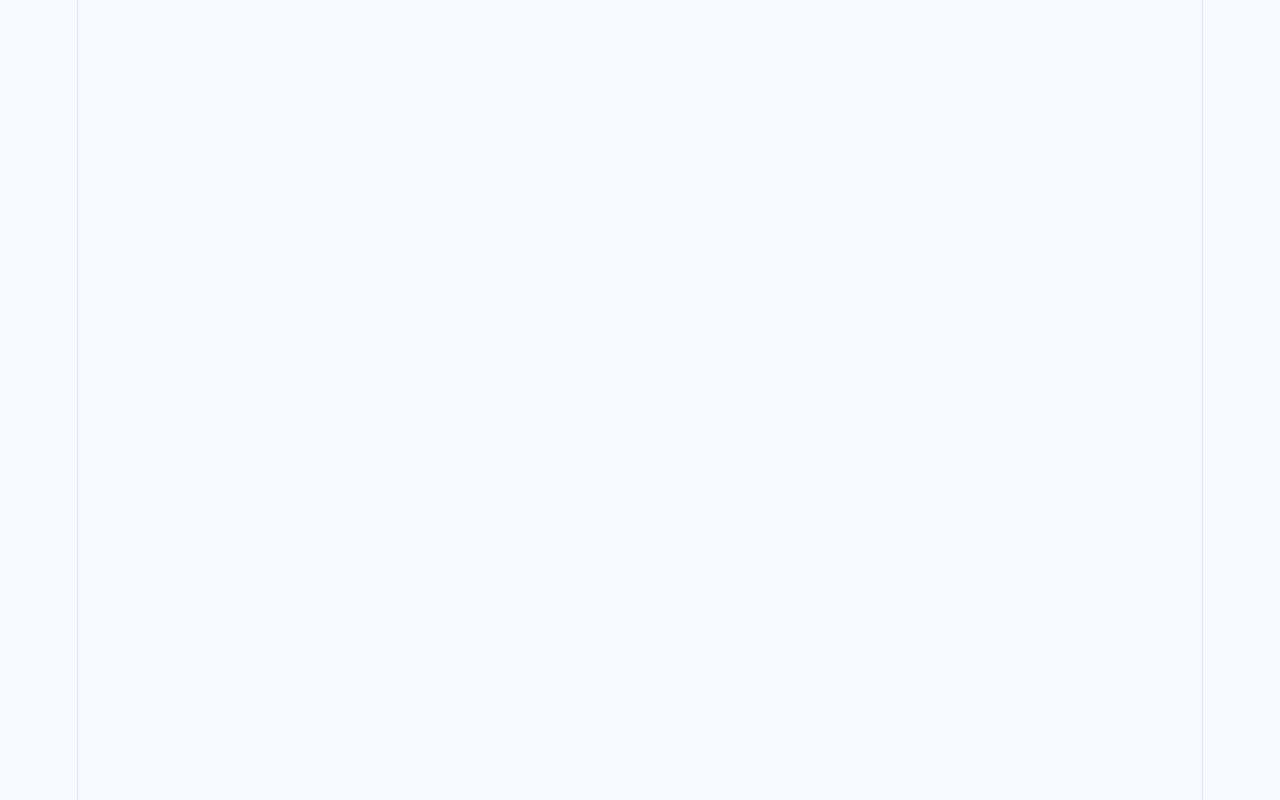
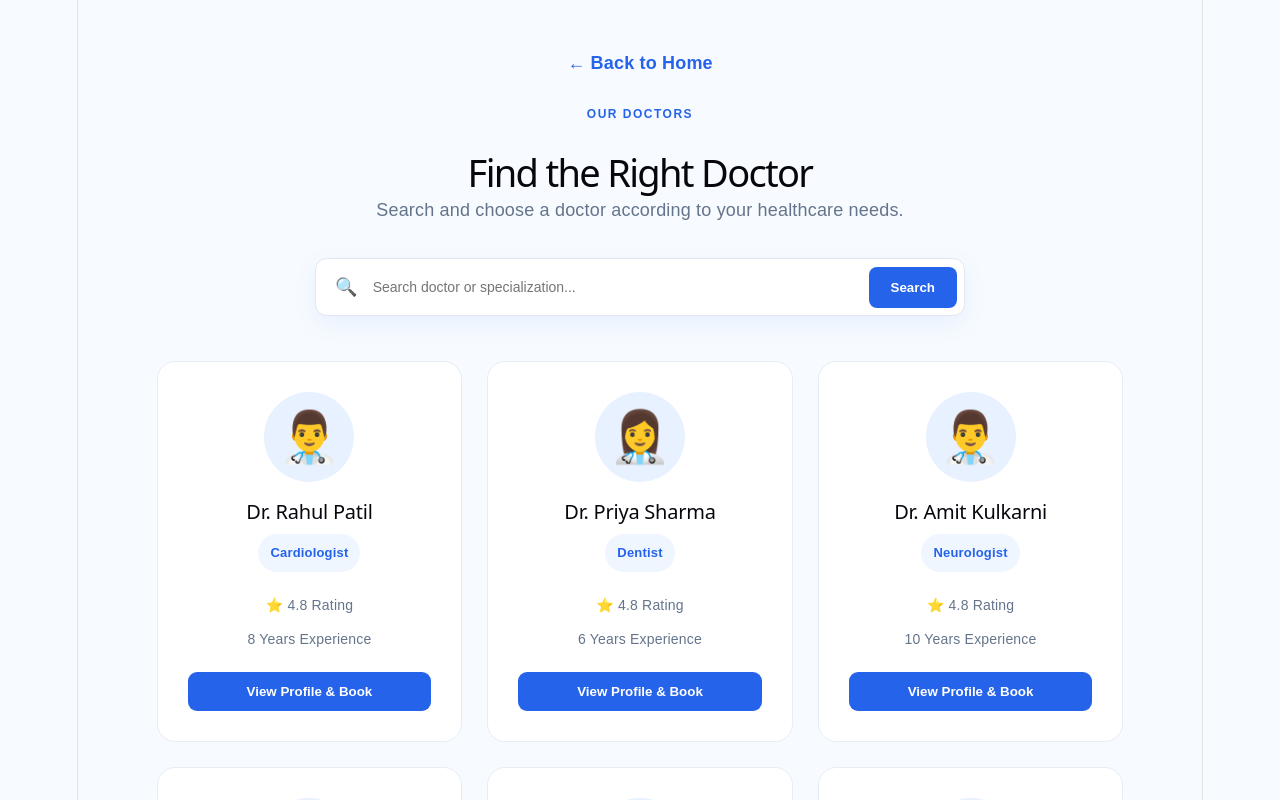
Before and after one commit to kakadeAnushka24/healthcare-appointment-management-system, a React app in the folder frontend/: page /doctors in a window 1280 px wide. Before the commit this address had no page. Shown: the top 800 px of the page. Built offline with nearby package versions, Linux system fonts and the light colour scheme; the HTML template or start-up script is replaced by a standard one.

Commit message:
add new css

```diff
--- a/frontend/src/App.css
+++ b/frontend/src/App.css
@@ -606,3 +606,186 @@ input {
     width: 100%;
   }
 }
+
+/* ================= DOCTORS PAGE ================= */
+
+.doctors-page {
+  min-height: 100vh;
+  padding: 50px 7%;
+  background: #f7fbff;
+}
+
+.doctors-header {
+  text-align: center;
+  margin-bottom: 35px;
+}
+
+.back-home {
+  display: inline-block;
+  color: #2563eb;
+  font-weight: 600;
+  margin-bottom: 25px;
+}
+
+.doctors-header > span {
+  display: block;
+  color: #2563eb;
+  font-size: 12px;
+  font-weight: 800;
+  letter-spacing: 1.5px;
+  margin-bottom: 10px;
+}
+
+.doctors-header h1 {
+  font-size: 38px;
+  margin-bottom: 12px;
+}
+
+.doctors-header p {
+  color: #64748b;
+}
+
+/* Search */
+
+.doctor-search {
+  max-width: 650px;
+  margin: 0 auto 45px;
+  display: flex;
+  align-items: center;
+  gap: 10px;
+  background: white;
+  padding: 7px;
+  border: 1px solid #e2e8f0;
+  border-radius: 12px;
+  box-shadow: 0 8px 25px rgba(37, 99, 235, 0.08);
+}
+
+.doctor-search span {
+  padding-left: 12px;
+}
+
+.doctor-search input {
+  flex: 1;
+  border: none;
+  outline: none;
+  padding: 13px 5px;
+  font-size: 14px;
+}
+
+.doctor-search button {
+  border: none;
+  background: #2563eb;
+  color: white;
+  padding: 13px 22px;
+  border-radius: 8px;
+  cursor: pointer;
+  font-weight: 600;
+}
+
+/* Doctor Cards */
+
+.doctors-grid {
+  display: grid;
+  grid-template-columns: repeat(3, 1fr);
+  gap: 25px;
+}
+
+.doctor-profile-card {
+  background: white;
+  padding: 30px;
+  text-align: center;
+  border-radius: 18px;
+  border: 1px solid #e5edf6;
+  transition: 0.25s;
+}
+
+.doctor-profile-card:hover {
+  transform: translateY(-6px);
+  box-shadow: 0 15px 35px rgba(37, 99, 235, 0.12);
+  border-color: #bfdbfe;
+}
+
+.doctor-profile-icon {
+  width: 90px;
+  height: 90px;
+  margin: 0 auto 18px;
+  display: flex;
+  align-items: center;
+  justify-content: center;
+  background: #e8f1ff;
+  border-radius: 50%;
+  font-size: 50px;
+}
+
+.doctor-profile-card h2 {
+  font-size: 20px;
+  margin-bottom: 10px;
+}
+
+.specialization {
+  display: inline-block;
+  padding: 6px 12px;
+  background: #eff6ff;
+  color: #2563eb;
+  border-radius: 20px;
+  font-size: 13px;
+  font-weight: 600;
+  margin-bottom: 12px;
+}
+
+.doctor-profile-card p {
+  color: #64748b;
+  font-size: 14px;
+  margin: 8px 0;
+}
+
+.doctor-profile-card .experience {
+  margin-bottom: 20px;
+}
+
+.book-btn {
+  width: 100%;
+  padding: 12px;
+  border: none;
+  border-radius: 9px;
+  background: #2563eb;
+  color: white;
+  font-weight: 600;
+  cursor: pointer;
+}
+
+.book-btn:hover {
+  background: #1d4ed8;
+}
+
+/* Doctors Responsive */
+
+@media (max-width: 1000px) {
+  .doctors-grid {
+    grid-template-columns: repeat(2, 1fr);
+  }
+}
+
+@media (max-width: 650px) {
+  .doctors-page {
+    padding: 40px 5%;
+  }
+
+  .doctors-header h1 {
+    font-size: 30px;
+  }
+
+  .doctor-search {
+    flex-direction: column;
+    padding: 10px;
+  }
+
+  .doctor-search input,
+  .doctor-search button {
+    width: 100%;
+  }
+
+  .doctors-grid {
+    grid-template-columns: 1fr;
+  }
+}
--- a/frontend/src/App.jsx
+++ b/frontend/src/App.jsx
@@ -1,6 +1,7 @@
 import { BrowserRouter, Routes, Route, Link } from "react-router-dom";
 import Login from "./pages/login";
 import Register from "./pages/register";
+import Doctors from "./pages/doctors";
 import "./App.css";
 
 function Home() {
@@ -32,7 +33,7 @@ function Home() {
         </div>
       </nav>
 
-      {/* Hero Section */}
+      {/* Hero */}
       <section className="hero">
         <div className="hero-content">
 
@@ -51,13 +52,14 @@ function Home() {
             and manage your healthcare easily from one place.
           </p>
 
-          {/* Main Search */}
           <div className="main-search">
             <span>🔍</span>
+
             <input
               type="text"
               placeholder="Search doctor, treatment or specialization..."
             />
+
             <button>Search</button>
           </div>
 
@@ -78,9 +80,12 @@ function Home() {
         </div>
 
         <div className="hero-visual">
+
           <div className="doctor-card">
             <div className="doctor-avatar">👨‍⚕️</div>
+
             <h3>Quality Healthcare</h3>
+
             <p>Care you can trust</p>
 
             <div className="doctor-status">
@@ -103,15 +108,21 @@ function Home() {
               <small>Your data is protected</small>
             </div>
           </div>
+
         </div>
       </section>
 
-      {/* Specializations */}
+      {/* Services */}
       <section className="section" id="services">
+
         <div className="section-heading">
           <span>OUR SERVICES</span>
+
           <h2>Healthcare at Your Fingertips</h2>
-          <p>Find the care you need quickly and easily.</p>
+
+          <p>
+            Find the care you need quickly and easily.
+          </p>
         </div>
 
         <div className="specialization-grid">
@@ -160,15 +171,21 @@ function Home() {
 
         <div className="section-heading">
           <span>HOW IT WORKS</span>
+
           <h2>Book Your Appointment Easily</h2>
-          <p>Three simple steps to get started.</p>
+
+          <p>
+            Three simple steps to get started.
+          </p>
         </div>
 
         <div className="steps">
 
           <div className="step">
             <div className="step-number">01</div>
+
             <h3>Find a Doctor</h3>
+
             <p>
               Search doctors by name or specialization.
             </p>
@@ -176,7 +193,9 @@ function Home() {
 
           <div className="step">
             <div className="step-number">02</div>
+
             <h3>Choose a Slot</h3>
+
             <p>
               Select an available date and time.
             </p>
@@ -184,7 +203,9 @@ function Home() {
 
           <div className="step">
             <div className="step-number">03</div>
+
             <h3>Book Appointment</h3>
+
             <p>
               Confirm your appointment and track its status.
             </p>
@@ -197,7 +218,9 @@ function Home() {
       <section className="features-section">
 
         <div className="feature-text">
+
           <span>WHY MEDICARE+</span>
+
           <h2>Healthcare Made Simple</h2>
 
           <p>
@@ -212,21 +235,27 @@ function Home() {
             <div>✓ Appointment status tracking</div>
             <div>✓ Secure user management</div>
           </div>
+
         </div>
 
         <div className="feature-box">
+
           <div className="big-icon">🏥</div>
+
           <h3>Complete Healthcare Management</h3>
+
           <p>
             Patients, doctors and administrators can manage
             their healthcare activities from one platform.
           </p>
+
         </div>
 
       </section>
 
       {/* Footer */}
       <footer className="footer">
+
         <div className="footer-logo">
           Medi<span>Care+</span>
         </div>
@@ -238,6 +267,7 @@ function Home() {
         <p className="copyright">
           © 2026 MediCare+. All rights reserved.
         </p>
+
       </footer>
 
     </div>
@@ -247,15 +277,19 @@ function Home() {
 function App() {
   return (
     <BrowserRouter>
+
       <Routes>
 
         <Route path="/" element={<Home />} />
+
+        <Route path="/doctors" element={<Doctors />} />
 
         <Route path="/login" element={<Login />} />
 
         <Route path="/register" element={<Register />} />
 
       </Routes>
+
     </BrowserRouter>
   );
 }
--- a/frontend/src/pages/doctors.jsx
+++ b/frontend/src/pages/doctors.jsx
@@ -0,0 +1,113 @@
+import { Link } from "react-router-dom";
+
+function Doctors() {
+  const doctors = [
+    {
+      name: "Dr. Rahul Patil",
+      specialization: "Cardiologist",
+      experience: "8 Years Experience",
+      icon: "👨‍⚕️",
+    },
+    {
+      name: "Dr. Priya Sharma",
+      specialization: "Dentist",
+      experience: "6 Years Experience",
+      icon: "👩‍⚕️",
+    },
+    {
+      name: "Dr. Amit Kulkarni",
+      specialization: "Neurologist",
+      experience: "10 Years Experience",
+      icon: "👨‍⚕️",
+    },
+    {
+      name: "Dr. Sneha Joshi",
+      specialization: "General Physician",
+      experience: "7 Years Experience",
+      icon: "👩‍⚕️",
+    },
+    {
+      name: "Dr. Neha Deshmukh",
+      specialization: "Ophthalmologist",
+      experience: "5 Years Experience",
+      icon: "👩‍⚕️",
+    },
+    {
+      name: "Dr. Akash More",
+      specialization: "Orthopedic",
+      experience: "9 Years Experience",
+      icon: "👨‍⚕️",
+    },
+  ];
+
+  return (
+    <div className="doctors-page">
+
+      <div className="doctors-header">
+
+        <Link to="/" className="back-home">
+          ← Back to Home
+        </Link>
+
+        <span>OUR DOCTORS</span>
+
+        <h1>Find the Right Doctor</h1>
+
+        <p>
+          Search and choose a doctor according to your healthcare needs.
+        </p>
+
+      </div>
+
+      <div className="doctor-search">
+
+        <span>🔍</span>
+
+        <input
+          type="text"
+          placeholder="Search doctor or specialization..."
+        />
+
+        <button>Search</button>
+
+      </div>
+
+      <div className="doctors-grid">
+
+        {doctors.map((doctor, index) => (
+
+          <div className="doctor-profile-card" key={index}>
+
+            <div className="doctor-profile-icon">
+              {doctor.icon}
+            </div>
+
+            <h2>{doctor.name}</h2>
+
+            <div className="specialization">
+              {doctor.specialization}
+            </div>
+
+            <p>⭐ 4.8 Rating</p>
+
+            <p className="experience">
+              {doctor.experience}
+            </p>
+
+            <Link to="/login">
+              <button className="book-btn">
+                View Profile & Book
+              </button>
+            </Link>
+
+          </div>
+
+        ))}
+
+      </div>
+
+    </div>
+  );
+}
+
+export default Doctors;
```
